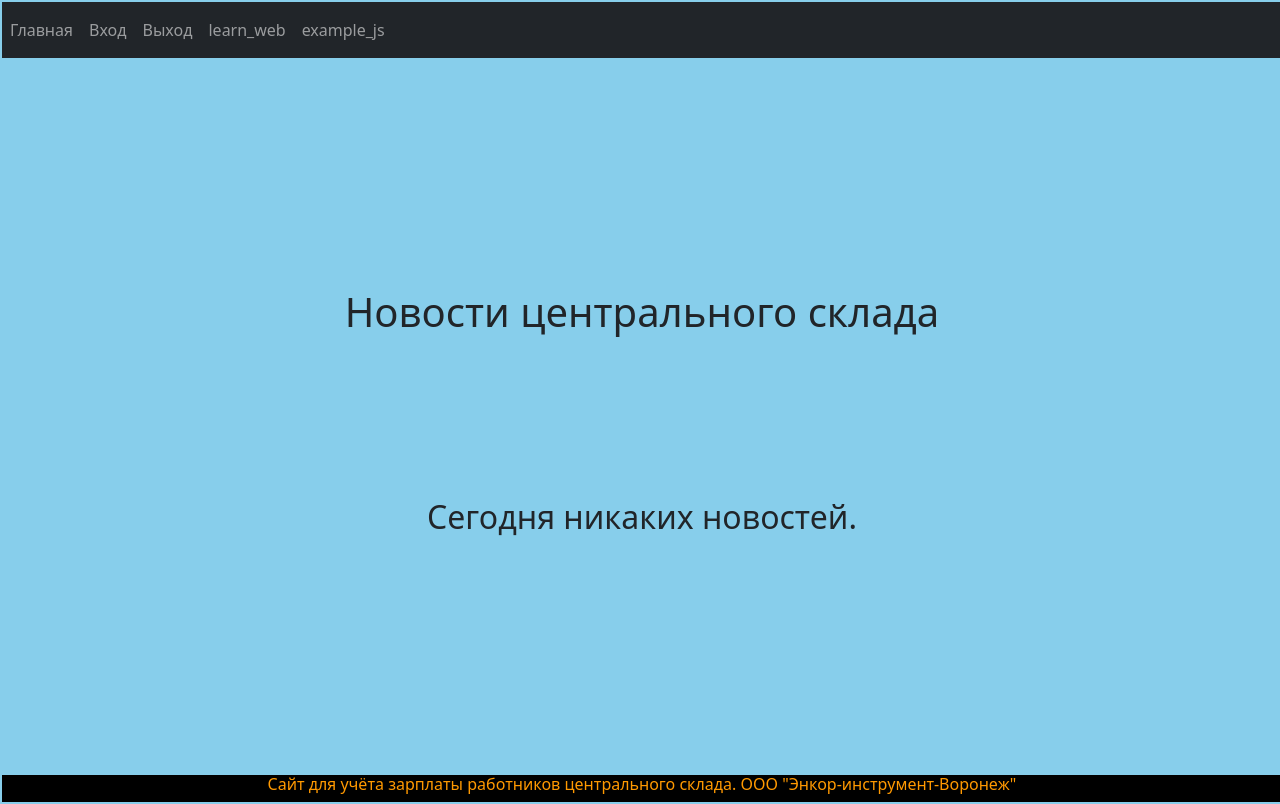
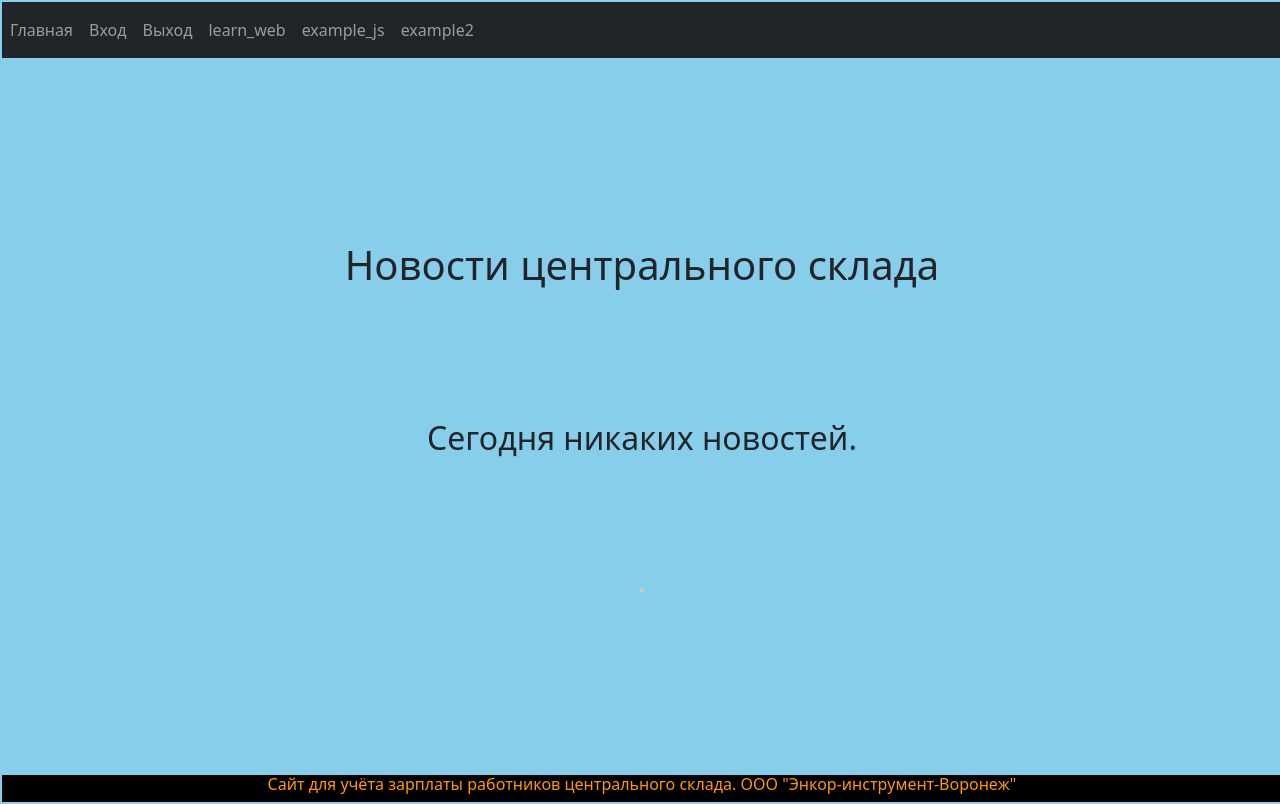
Before and after one commit to sober21/site_salaryProject, a Flask app: page / in a window 1280 px wide. Run offline with Flask 3, Linux system fonts and the light colour scheme; parts of the project's set-up code (start-up, migrations or seed data) failed here and were passed over.

Commit message:
Изучаю вёрстку

```diff
--- a/main/static/css/dash2.css
+++ b/main/static/css/dash2.css
@@ -10,6 +10,7 @@
   background-color: #ff9500;
   padding: 0 20px 20px 20px;
   border: 5px solid black;
+  display: grid;
 }
 
 h1 {
@@ -34,3 +35,7 @@
   width: 400px;
   height: 300px;
 }
+
+.box {
+    border: 1px solid black;
+}
--- a/main/static/css/style.css
+++ b/main/static/css/style.css
@@ -101,3 +101,7 @@
     width: 100%;
     margin-bottom: auto;
 }
+
+.box {
+    border: 2px solid rgb(200,200,200);
+}
--- a/main/templates/base.html
+++ b/main/templates/base.html
@@ -18,6 +18,7 @@
         <a class="nav-link" href="{{ url_for('logout') }}">Выход</a>
         <a class="nav-link" href="{{ url_for('dash2') }}">learn_web</a>
         <a class="nav-link" href="{{ url_for('example_js') }}">example_js</a>
+        <a class="nav-link" href="{{ url_for('example2') }}">example2</a>
       </div>
 
 </nav>
--- a/main/templates/dash2.html
+++ b/main/templates/dash2.html
@@ -15,6 +15,7 @@
       <li>Бывает</li>
       <li>Давно пора</li>
     </ul>
+    <div class="box"></div>
 
     <a href="{{ url_for('index') }}">Главная страница</a>
     <button>Change user</button>
--- a/main/templates/dashboard.html
+++ b/main/templates/dashboard.html
@@ -17,7 +17,7 @@
 <!--{% endif %}-->
 <!--{{ us }}-->
 {% if workplace=='Упаковка' %}
-<div style="width: 500px;color:red">
+<div class="box">
 <div class="div-for-form">
 <form class="salary" action="" method="post">
     <label class="label-dash" for="uhours">Часы:</label>
@@ -34,7 +34,7 @@
 
 {% endif %}
 {% if workplace in ['1 отдел', '3 отдел'] %}
-<div>
+<div class="box">
 <div class="div-for-form">
 <form class="salary" action="" method="post">
     <label class="label-dash" for="hours">Часы:</label>
@@ -52,6 +52,7 @@
 </form>
 </div></div>
 {% endif %}
+<div class="box"></div>
 <div>
 <h3 style="text-align: center">{{ year }} год</h3>
 <table>
--- a/main/templates/index.html
+++ b/main/templates/index.html
@@ -9,7 +9,7 @@
 <div>
     <h2>Сегодня никаких новостей.</h2>
 </div>
-
+<div class="box"></div>
 {% endblock content %}
 </body>
 </html>
--- a/main/views.py
+++ b/main/views.py
@@ -32,6 +32,10 @@
 @app.route('/example_js')
 def example_js():
     return render_template('example_js.html')
+
+@app.route('/example2')
+def example2():
+    return render_template('example2.html')
 
 
 @app.route('/dashboard', methods=['POST', 'GET'])
```
Also changed, not shown: main/templates/example2.html (added, +11 -0 lines).
